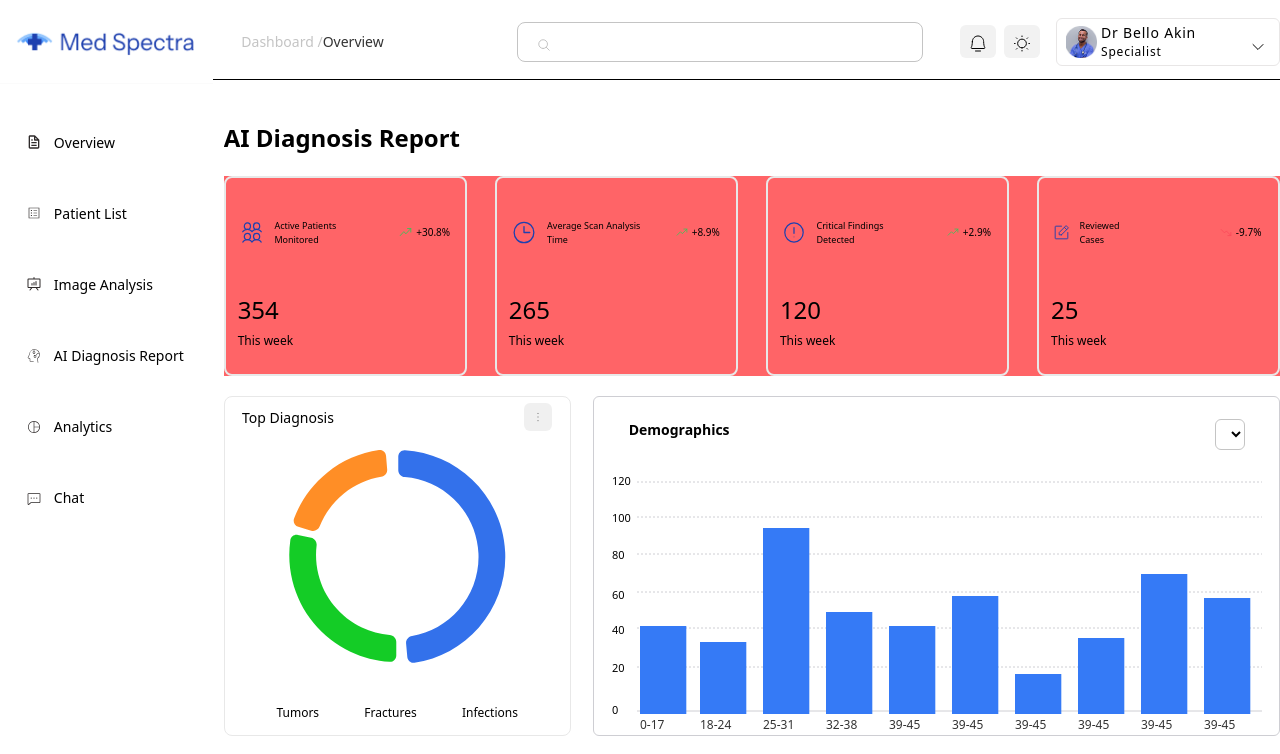
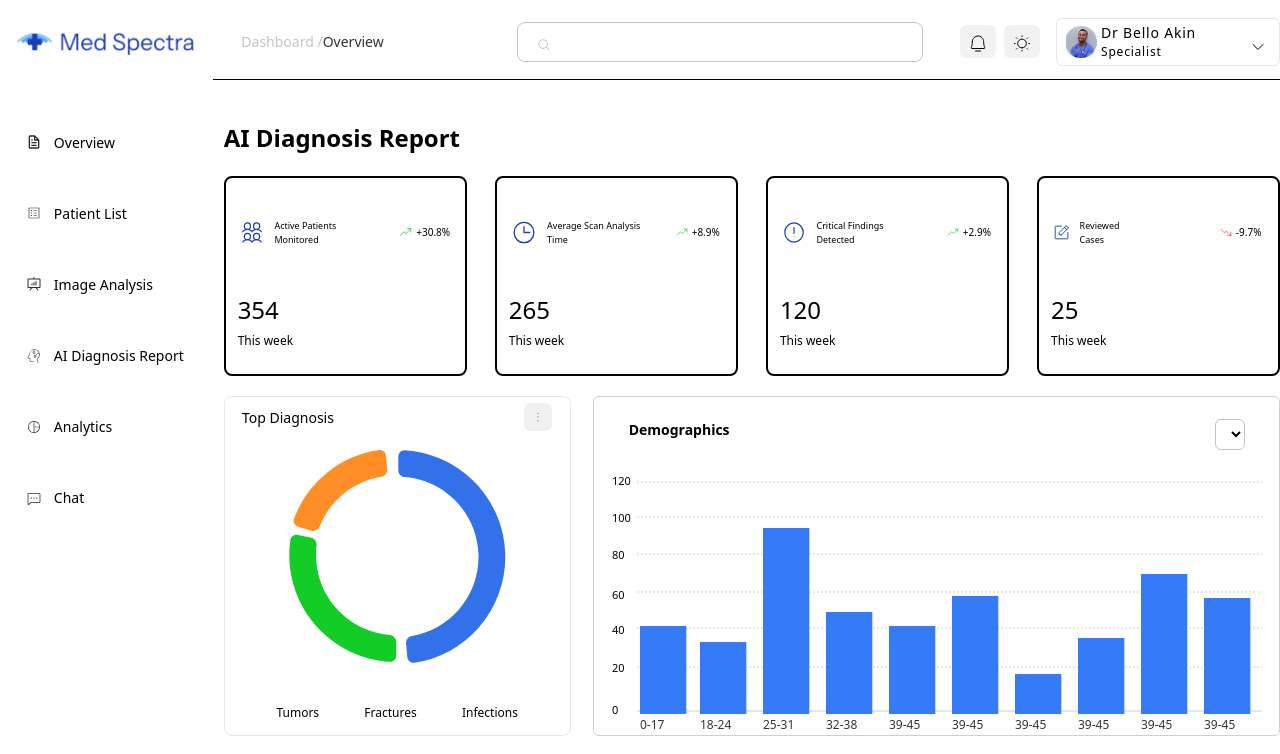
Before and after one commit to Maobugichi/medspecter, a React (Vite) app: page /medspecter/analytics/1 in a window 1280 px wide. Shown: the top 754 px of the page. Built offline with nearby package versions, Linux system fonts and the light colour scheme.

Commit message:
check border lines3

```diff
--- a/src/components/OverviewBlocks.jsx
+++ b/src/components/OverviewBlocks.jsx
@@ -1,6 +1,6 @@
 const OverviewBlocks = ({src,text,arrSrc,percentage,amount,width}) => {
     return(
-        <div className={`${width} lg:h-[100%] h-[45%] border-2 border-[#E8E8E8] grid place-items-center rounded-lg`}>
+        <div className={`${width} lg:h-[100%] h-[45%] border-2 border-black grid place-items-center rounded-lg`}>
             <div className="flex lg:w-[90%] w-[90%] mx-auto text-[12px] justify-between mt-5">
                 <div className="flex items-center gap-2 h-5  ">
                   <img className="w-[25%]" src={src} alt="" />
--- a/src/components/analytics/AnalyticsBlock.jsx
+++ b/src/components/analytics/AnalyticsBlock.jsx
@@ -16,7 +16,7 @@ const AnalyticsBlock = ({docinfo}) => {
 
 
    return(
-     <div className="w-full flex  flex-wrap h-auto md:min-h-[25vh] min-h-[35vh] xxSmall:min-h-[35vh] limitedSize:min-h-[10%] justify-between bg-red-400">
+     <div className="w-full flex  flex-wrap h-auto md:min-h-[25vh] min-h-[35vh] xxSmall:min-h-[35vh] limitedSize:min-h-[10%] justify-between smallSize:bg-blue-400">
         {blocks}
      </div>
    )
```
